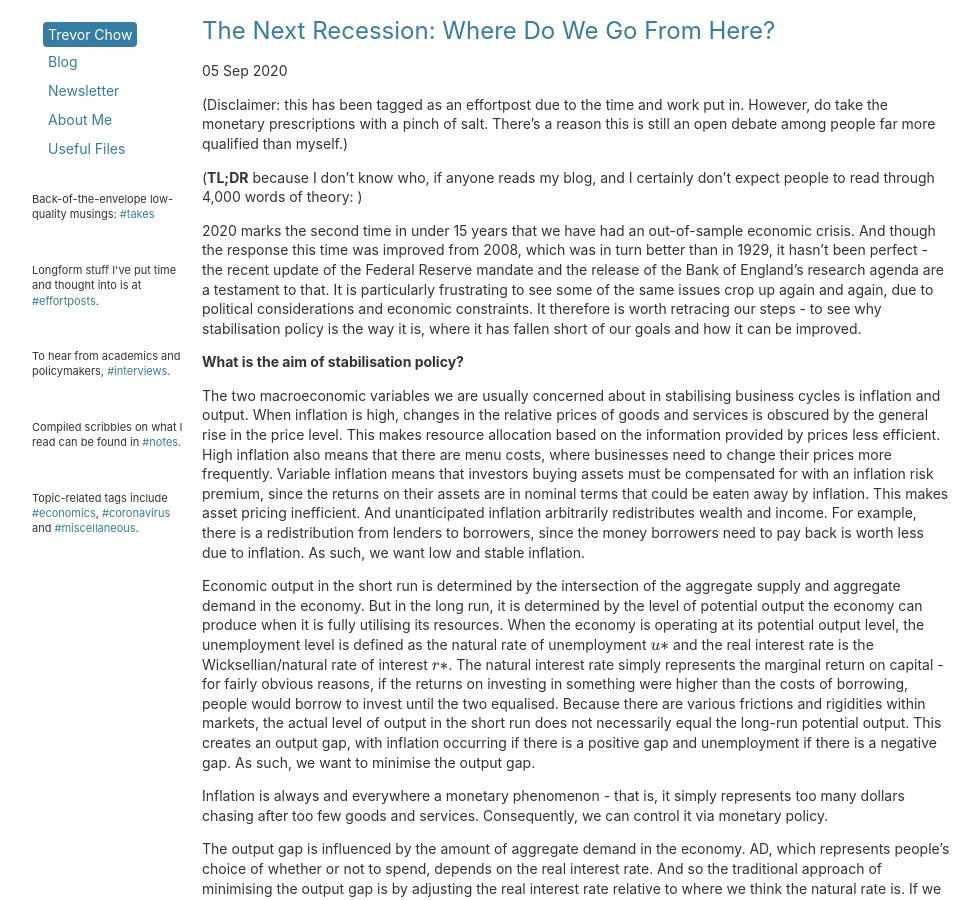
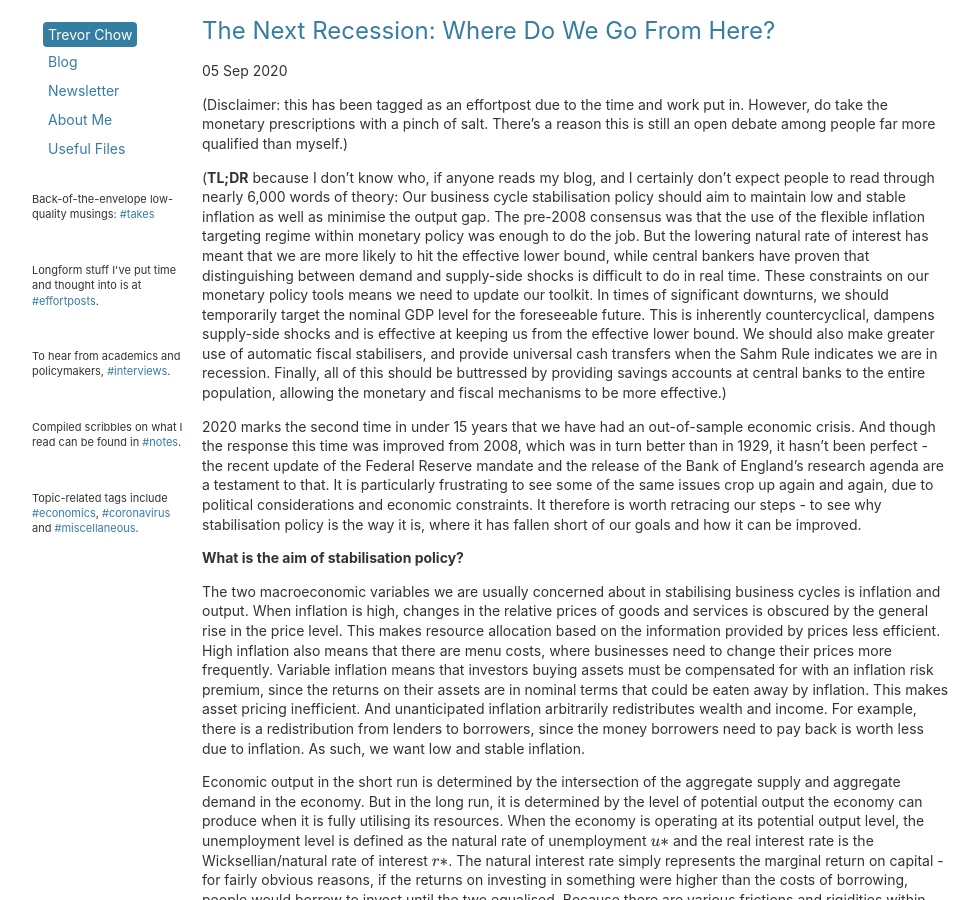
Before and after one commit to tmychow/tmychow.github.io, a Jekyll site: the page built from _posts/2020-09-05-the-next-recession.md, in a window 1280 px wide and 900 px high. Shown: the whole window, without its empty margins (28-1008 px from the left). Built offline with Jekyll 4.4.1, drawn with Linux system fonts in a browser that asks for light colours; formulas are drawn with MathJax 3.

Commit message:
Update 2020-09-05-the-next-recession.md

```diff
--- a/_posts/2020-09-05-the-next-recession.md
+++ b/_posts/2020-09-05-the-next-recession.md
@@ -7,7 +7,7 @@
 
 (Disclaimer: this has been tagged as an effortpost due to the time and work put in. However, do take the monetary prescriptions with a pinch of salt. There's a reason this is still an open debate among people far more qualified than myself.)
 
-(**TL;DR** because I don't know who, if anyone reads my blog, and I certainly don't expect people to read through 4,000 words of theory: )
+(**TL;DR** because I don't know who, if anyone reads my blog, and I certainly don't expect people to read through nearly 6,000 words of theory: Our business cycle stabilisation policy should aim to maintain low and stable inflation as well as minimise the output gap. The pre-2008 consensus was that the use of the flexible inflation targeting regime within monetary policy was enough to do the job. But the lowering natural rate of interest has meant that we are more likely to hit the effective lower bound, while central bankers have proven that distinguishing between demand and supply-side shocks is difficult to do in real time. These constraints on our monetary policy tools means we need to update our toolkit. In times of significant downturns, we should temporarily target the nominal GDP level for the foreseeable future. This is inherently countercyclical, dampens supply-side shocks and is effective at keeping us from the effective lower bound. We should also make greater use of automatic fiscal stabilisers, and provide universal cash transfers when the Sahm Rule indicates we are in recession. Finally, all of this should be buttressed by providing savings accounts at central banks to the entire population, allowing the monetary and fiscal mechanisms to be more effective.)
 
 2020 marks the second time in under 15 years that we have had an out-of-sample economic crisis. And though the response this time was improved from 2008, which was in turn better than in 1929, it hasn't been perfect - the recent update of the Federal Reserve mandate and the release of the Bank of England's research agenda are a testament to that. It is particularly frustrating to see some of the same issues crop up again and again, due to political considerations and economic constraints. It therefore is worth retracing our steps - to see why stabilisation policy is the way it is, where it has fallen short of our goals and how it can be improved.
 
```
